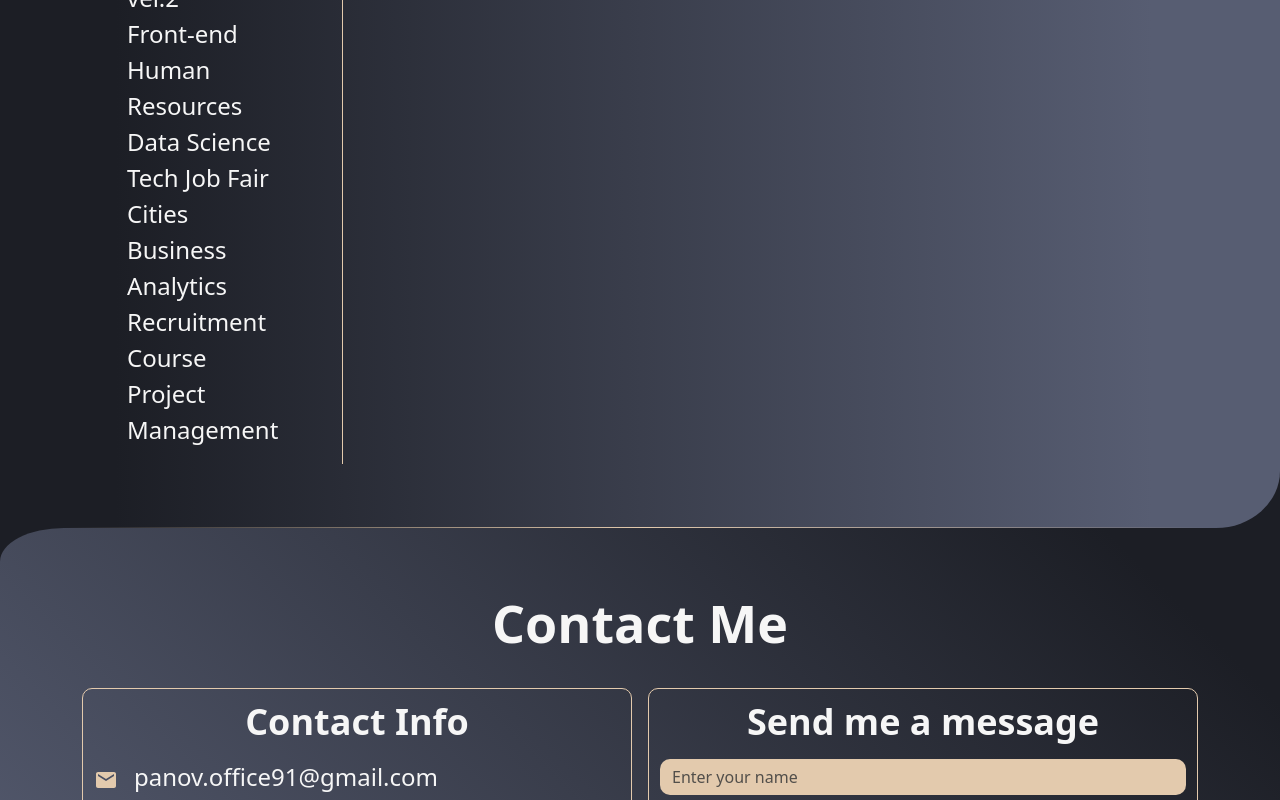
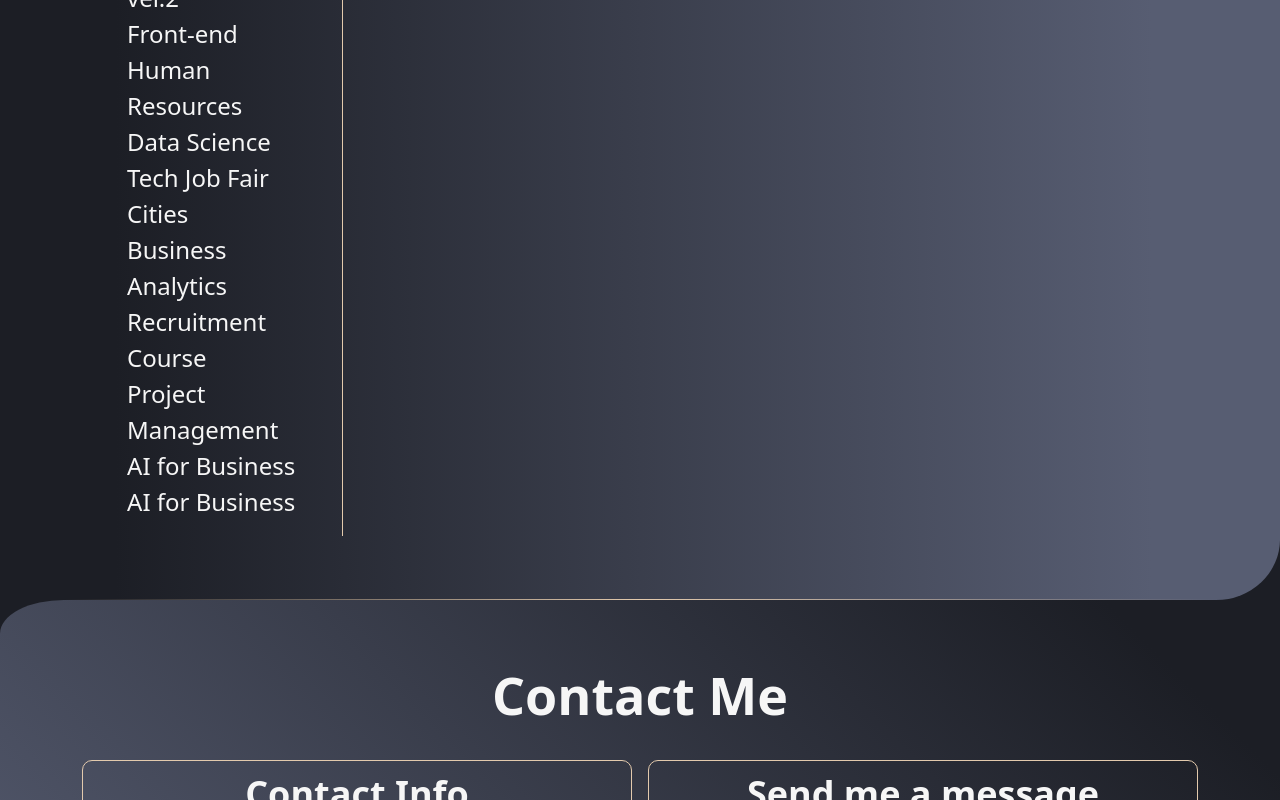
Before and after one commit to StefanP91/Portfolio, a React (Vite) app: page / in a window 1280 px wide. Shown: the part 3488-4288 px from the top of the page. Built offline with nearby package versions, Linux system fonts and the light colour scheme.

Commit message:
added two new projects

```diff
--- a/src/assets/main-section-components/Projects.jsx
+++ b/src/assets/main-section-components/Projects.jsx
@@ -155,6 +155,20 @@ const Projects = () => {
             link: 'https://chk-project-management.netlify.app/',
             img: 'images/project-management.png',
         },
+        {
+            name: 'AI for Business',
+            description: 'Landing page for AI Business Course',
+            languages: 'HTML, CSS, Bootstrap, JavaScript',
+            link: 'https://chk-ai-for-business.netlify.app/',
+            img: 'images/ai-business.png',
+        },
+        {
+            name: 'AI for Business',
+            description: 'Landing page for Full Stack Course',
+            languages: 'HTML, CSS, Bootstrap, JavaScript',
+            link: 'https://chk-full-stack.netlify.app/',
+            img: 'images/full-stack.png',
+        },
 
 
     ]
```
Also changed, not shown: public/images/full-stack.png (added), 1 other file (tests, documents, lock files or other folders).
